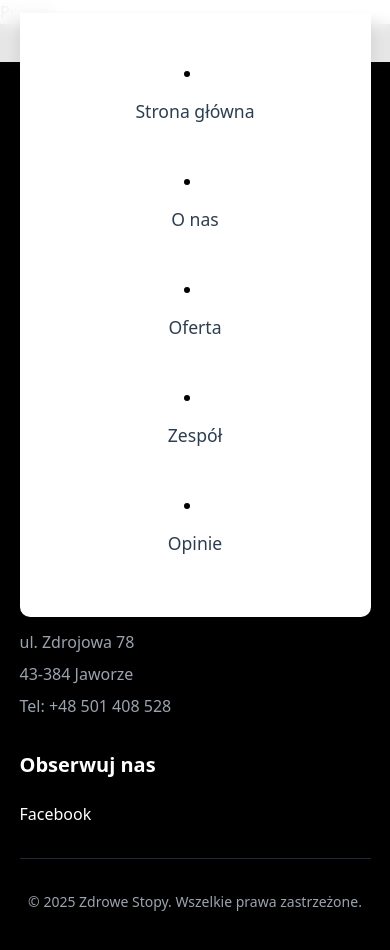
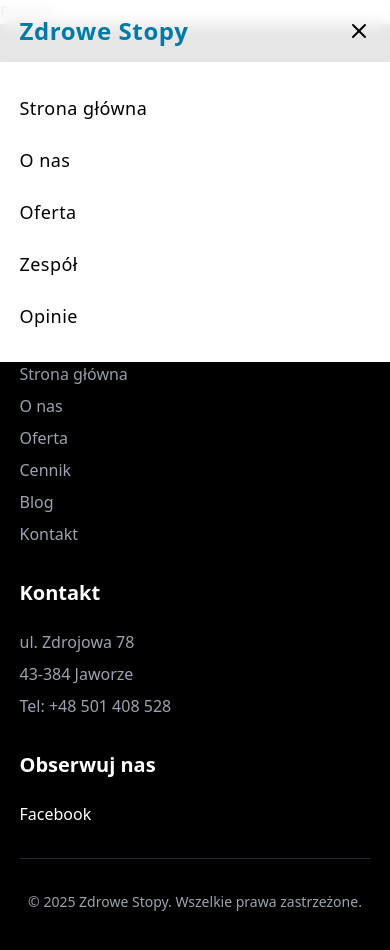
Before and after one commit to kvbaurb99/gabinetpodologiczny, a Next.js app: page /polityka-prywatnosci in a window 390 px wide. Both pictures are taken after a click on the icon 358 px from the left and 30 px from the top of the page. Shown: the top 950 px of the page. Built offline with nearby package versions, Linux system fonts and the light colour scheme.

Commit message:
update mobile navigation

```diff
--- a/src/components/navigation/Navigation.tsx
+++ b/src/components/navigation/Navigation.tsx
@@ -13,7 +13,7 @@ import {
 import Link from "next/link";
 import { usePathname } from "next/navigation";
 import { navbarLinks } from "./data/navbarLinks";
-import { Menu } from "lucide-react";
+import { Menu, XIcon } from "lucide-react";
 
 export default function Navigation() {
   const pathname = usePathname();
@@ -63,25 +63,29 @@ export default function Navigation() {
             );
           })}
         </MenuItems>
+        {mobileMenuOpen ? (
+          <XIcon
+            onClick={() => setMobileMenuOpen(!mobileMenuOpen)}
+            className="xl:hidden"
+          />
+        ) : (
           <Menu
             onClick={() => setMobileMenuOpen(!mobileMenuOpen)}
             className="xl:hidden"
           />
+        )}
         <div className="hidden xl:block" />
         {/* Menu mobilne */}
-        <MobileMenu $isOpen={mobileMenuOpen}>
+        <MobileMenu $scrolled={scrolled} $isOpen={mobileMenuOpen}>
+          <ul className="w-[90%] mx-auto flex flex-col gap-6 tracking-wide text-lg font-medium">
             {navbarLinks.map((link, index) => {
-            const isActive = pathname === `/${link.slug}`;
               return (
-              <MenuItem
-                key={index}
-                $isActive={isActive}
-                onClick={handleMobileMenuClick}
-              >
+                <li key={index} onClick={handleMobileMenuClick}>
                   <Link href={`/${link.slug}`}>{link.title}</Link>
-              </MenuItem>
+                </li>
               );
             })}
+          </ul>
         </MobileMenu>
       </NavContainer>
     </Nav>
--- a/src/components/navigation/style/navigation.ts
+++ b/src/components/navigation/style/navigation.ts
@@ -11,6 +11,7 @@ type LinkProps = {
 
 type MobileMenuProps = {
   $isOpen: boolean;
+  $scrolled: boolean;
 };
 
 // Główny kontener nawigacji
@@ -42,7 +43,6 @@ export const NavContainer = styled.div`
   display: flex;
   justify-content: space-between;
   align-items: center;
-  position: relative;
 
   @media (max-width: 1024px) {
     width: 90%;
@@ -177,34 +177,13 @@ export const MobileMenuButton = styled.button`
 export const MobileMenu = styled.div<MobileMenuProps>`
   display: ${(props) => (props.$isOpen ? "flex" : "none")};
   flex-direction: column;
-  align-items: center;
   position: absolute;
-  top: 0;
+  top: 100%;
+  background-color: #fff;
+  backdrop-filter: blur(8px);
   left: 0;
   width: 100%;
-  background-color: #ffffff;
   padding: 2rem 0;
   box-shadow: 0 10px 15px rgba(0, 0, 0, 0.1);
-  border-radius: 0 0 10px 10px;
   z-index: 1000;
-
-  .mobile-socials {
-    display: flex;
-    gap: 1.5rem;
-    margin-top: 1.5rem;
-
-    a {
-      display: flex;
-      align-items: center;
-      justify-content: center;
-      padding: 0.5rem;
-      background-color: #f7f7f7;
-      border-radius: 50%;
-      transition: all 0.3s ease;
-
-      &:hover {
-        background-color: #e9ecef;
-      }
-    }
-  }
 `;
```
Lines whose indentation alone changed are shown as unchanged.
